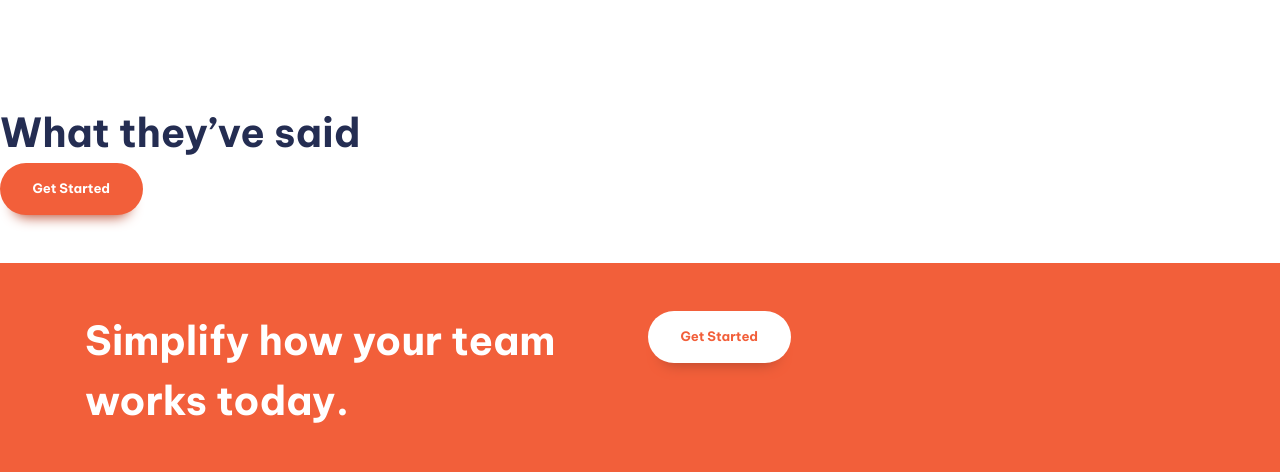
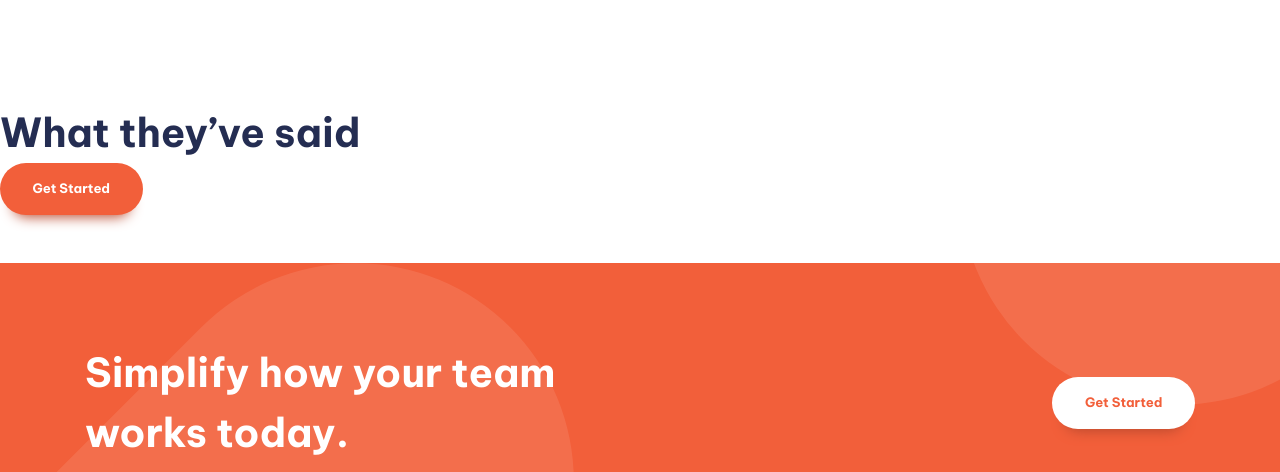
Before and after one commit to beckyuldashev/manage-page, a website built with Vite: page index.html in a window 1280 px wide. Shown: the part 1270-1742 px from the top of the page. Built offline with nearby package versions, Linux system fonts and the light colour scheme.

Commit message:
Added styling for cta section

```diff
--- a/index.html
+++ b/index.html
@@ -136,14 +136,14 @@
       <button class="btn">Get Started</button>
     </section>
 
-    <section class="cta bg-accent-400 text-neutral-100 padding-block-700">
+    <section class="cta bg-accent-400 text-neutral-100 padding-block-900">
       <div class="container">
-        <div class="even-columns">
+        <div class="even-columns vertical-align-center">
           <div>
             <p class="fs-secondary-heading fw-bold">Simplify how your team works today.</p>
           </div>
 
-          <div>
+          <div class="justify-self-end justify-self-center-md">
             <button class="btn" data-type="inverted">Get Started</button>
           </div>
         </div>
--- a/style.css
+++ b/style.css
@@ -233,6 +233,35 @@ svg {
   margin-inline: auto;
 }
 
+.even-columns {
+  display: grid;
+  gap: 1rem;
+}
+
+
+@media screen and (min-width: 50em) {
+  .even-columns {
+    grid-auto-flow: column;
+    grid-auto-columns: 1fr;
+  }
+}
+
+.justify-self-end {
+  justify-self: end;
+}
+
+@media (max-width: 50em) {
+  .justify-self-center-md {
+    justify-self: center;
+  }
+}
+
+.vertical-align-center {
+  align-items: center;
+}
+
+
+
 /* .flow * + * {
   margin-top: var(--flow-spacer, 3em);
 } */
@@ -249,17 +278,28 @@ svg {
   padding-block: var(--size-700);
 }
 
-.even-columns {
-  display: grid;
-  gap: 1rem;
+.cta {
+  position: relative;
+  isolation: isolate;
+  text-align: center;
 }
 
+@media (min-width: 50em) {
+  .cta {
+    text-align: left;
+  }
+}
 
-@media screen and (min-width: 50em) {
-  .even-columns {
-    grid-auto-flow: column;
-    grid-auto-columns: 1fr;
-  }
+.cta::before {
+  content: '';
+  position: absolute;
+  inset: 0;
+  z-index: -1;
+  background-image: url(images/bg-tablet-pattern.svg),
+                    url(images/bg-tablet-pattern.svg);
+  background-repeat: no-repeat;
+  background-position: -15rem 0, 60rem -42rem;
+  opacity: 0.1;
 }
 
 
```
